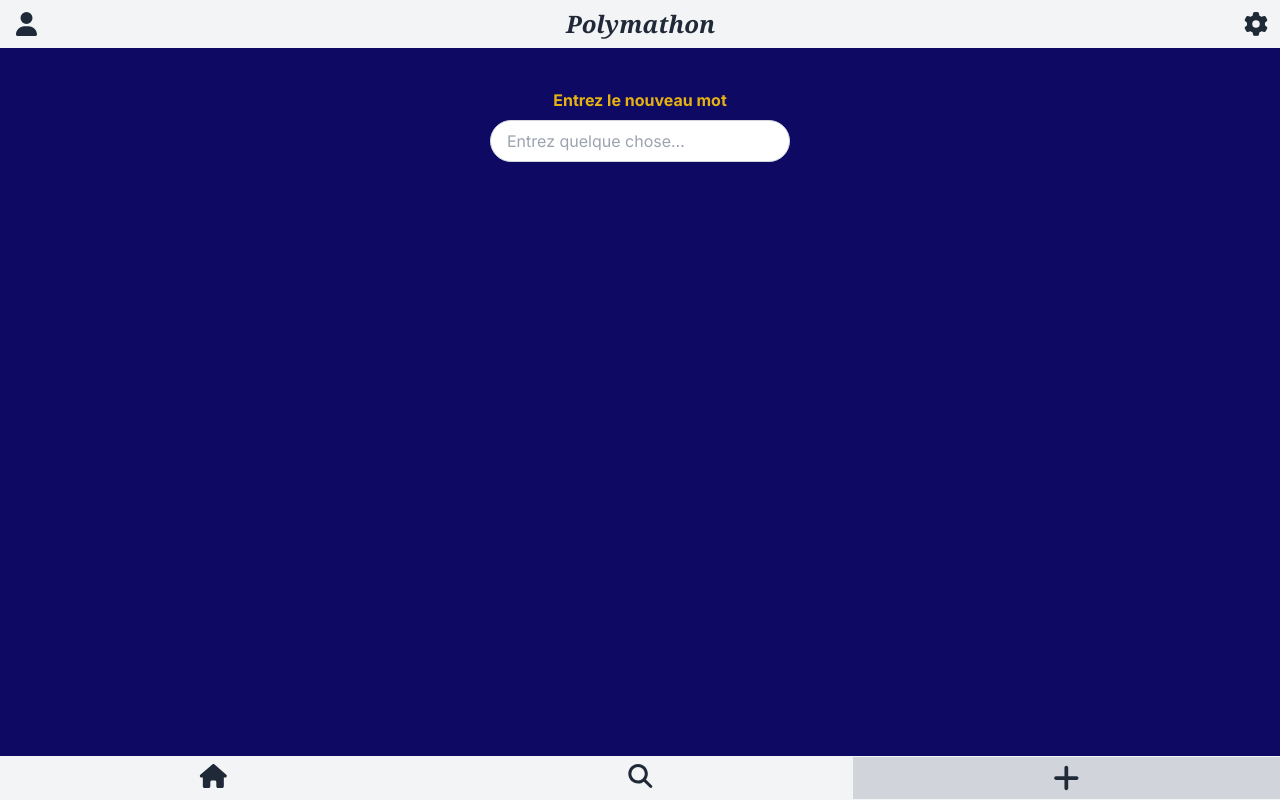
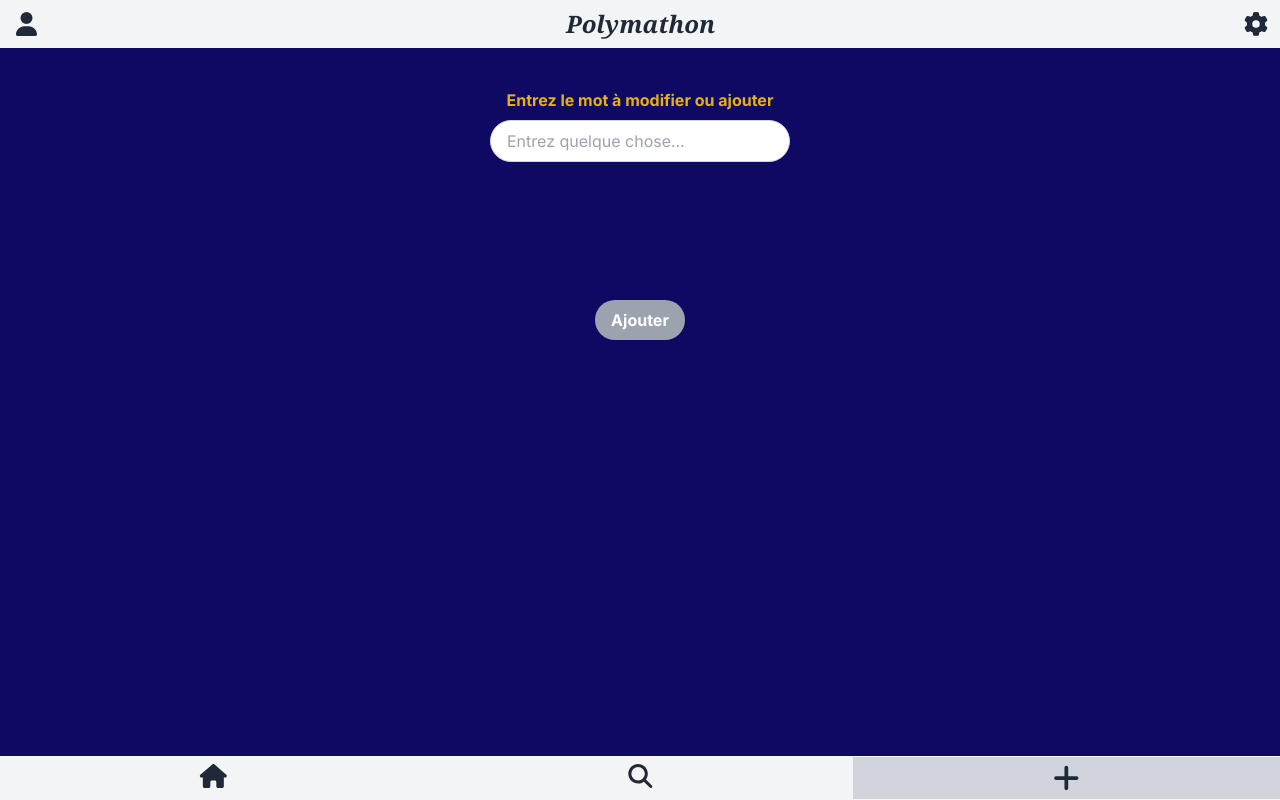
Before and after one commit to Staneo644/Polymathon, a Next.js app: page /more-worlds in a window 1280 px wide. Built offline with nearby package versions, Linux system fonts and the light colour scheme.

Commit message:
feat: add le putain de BOUTON

```diff
--- a/app/more-worlds/add-world/page.tsx
+++ b/app/more-worlds/add-world/page.tsx
@@ -1,6 +1,6 @@
 "use client";
 import form from "@/components/form";
-import { completeWord } from "../../api/word/route";
+import { completeWord } from "@/utils/word/enrichWord";
 import { useState } from "react";
 import { useSearchParams } from "next/navigation";
 
--- a/app/more-worlds/page.tsx
+++ b/app/more-worlds/page.tsx
@@ -23,8 +23,9 @@ export default function MoreWorld () {
     }, [debouncedValue]);
 
     return (
+      <>
         <div className="flex items-center w-full h-1/3 flex-col">
-        <p className="text-[var(--yellow)] mt-10 font-bold">Entrez le nouveau mot</p>
+        <p className="text-[var(--yellow)] mt-10 font-bold">Entrez le mot à modifier ou ajouter</p>
         <div className="relative">
       <input
         value={inputValue}
@@ -32,8 +33,13 @@ export default function MoreWorld () {
         type="text"
         className="w-full py-2 pr-12 pl-4 border mt-2 text-black border-gray-300 rounded-full focus:outline-none focus:ring-2 focus:ring-blue-500"
         placeholder="Entrez quelque chose..."
-      />
+        />
     </div>
         </div>
+        <div className="flex items-center w-full b-4 flex-col">
+          <button className={`text-white bg-${inputValue.length > 0 ? "[var(--yellow)] active:bg-[var(--dark-yellow)]" : "gray-400 cursor-default"} font-bold py-2 px-4 rounded-full mt-4`}>Ajouter</button>
+
+        </div>
+        </>
     )
 }
--- a/app/page.tsx
+++ b/app/page.tsx
@@ -2,7 +2,7 @@
 
 import './globals.css';
 import { useEffect, useState } from 'react';
-import { completeWord } from './api/word/route';
+import { completeWord } from "@/utils/word/enrichWord";
 import CardContainer from '@/components/cardContainer';
 
 export default function Home() {
--- a/app/search/page.tsx
+++ b/app/search/page.tsx
@@ -2,7 +2,7 @@
 import ThemeButton from "@/components/themeButton";
 import { ThemeRow } from "@/utils/theme/theme";
 import { useState, useEffect } from "react";
-import { completeWord } from "../api/word/route";
+import { completeWord } from "@/utils/word/enrichWord";
 import { getChildrenThemes, getParentThemes, ThemeAll } from "@/utils/theme/convert-theme";
 import CardContainer from "@/components/cardContainer";
 
--- a/components/cardContainer.tsx
+++ b/components/cardContainer.tsx
@@ -1,5 +1,5 @@
 
-import { completeWord } from '@/app/api/word/route';
+import { completeWord } from "@/utils/word/enrichWord";
 import { useState, useEffect, useRef} from 'react';
 import { wordLimit, wordNewCall } from '@/app/search/page';
 import OneCard from './oneCard';
```
